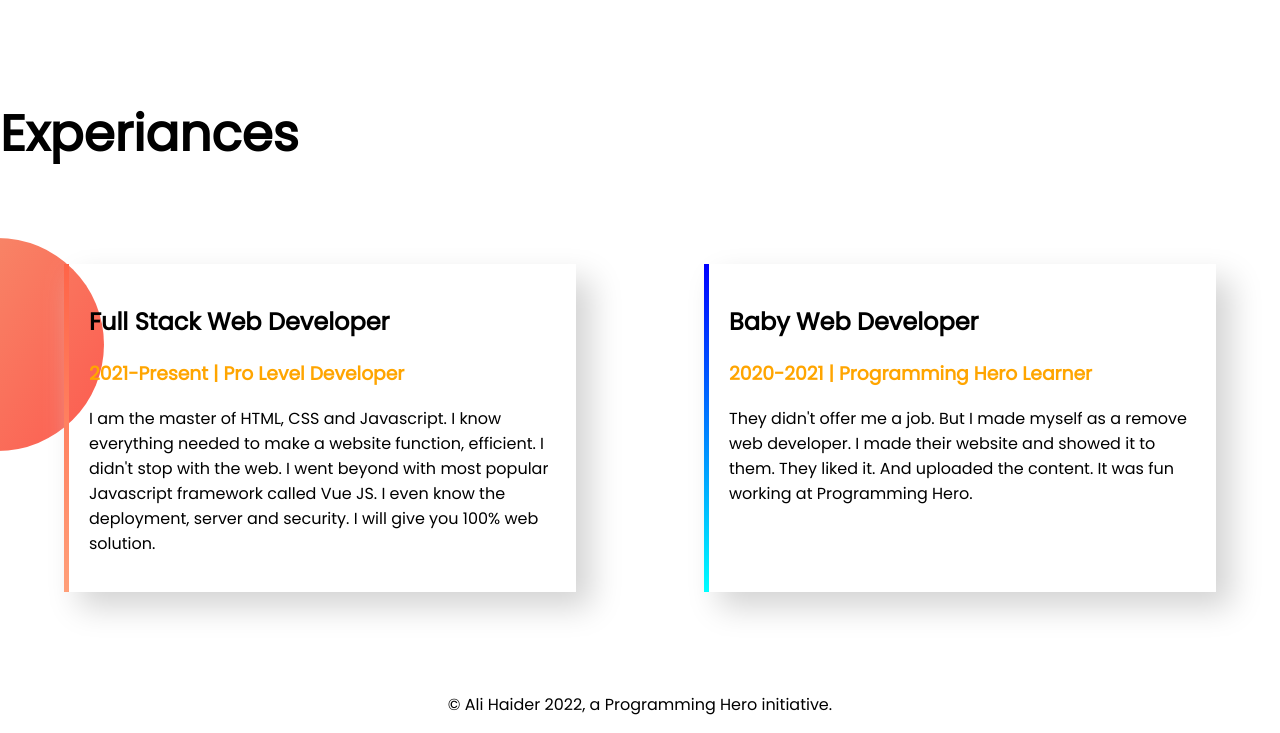
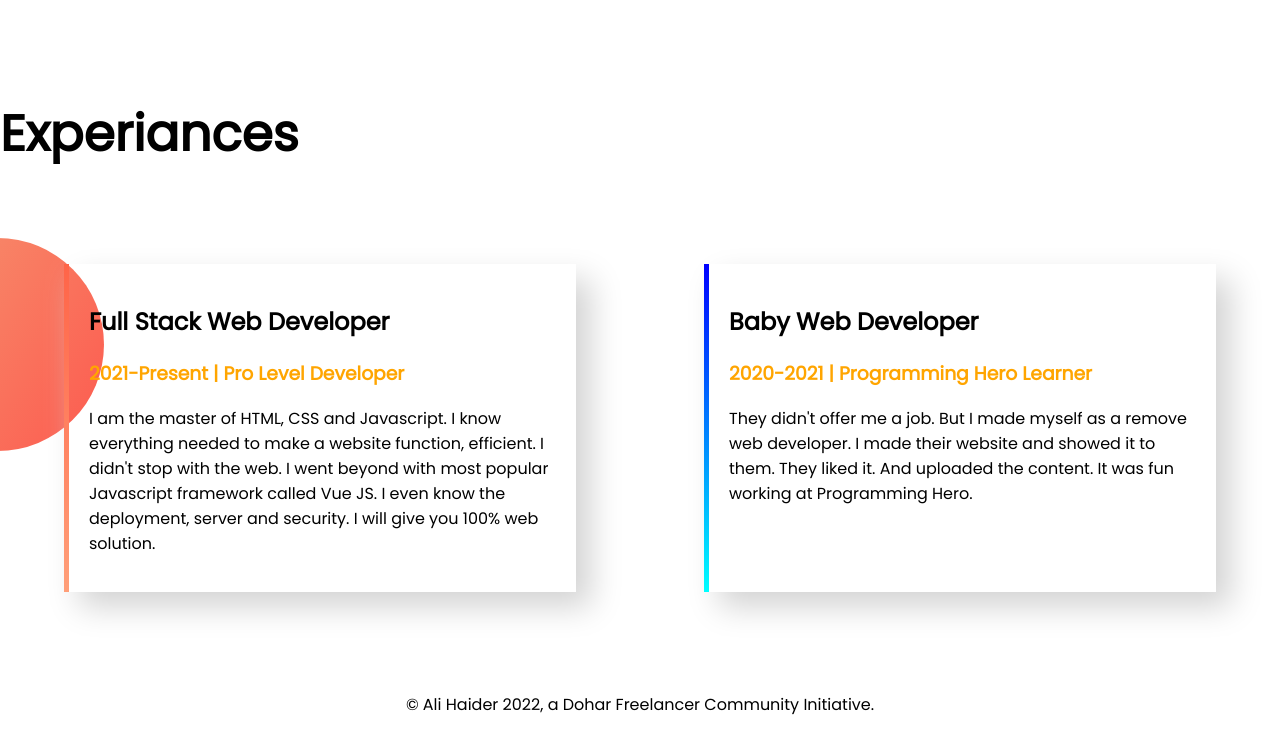
Before and after one commit to alihaider-dev/developer-portfolio, a plain HTML site: page index.html in a window 1280 px wide. Shown: the part 1217-1950 px from the top of the page. Drawn offline with Linux system fonts and the light colour scheme.

Commit message:
Footer Text Update

```diff
--- a/index.html
+++ b/index.html
@@ -85,7 +85,7 @@
       </div>
     </section>
     <footer>
-      <p>© Ali Haider 2022, a Programming Hero initiative.</p>
+      <p>© Ali Haider 2022, a Dohar Freelancer Community Initiative.</p>
     </footer>
   </body>
 </html>
```
